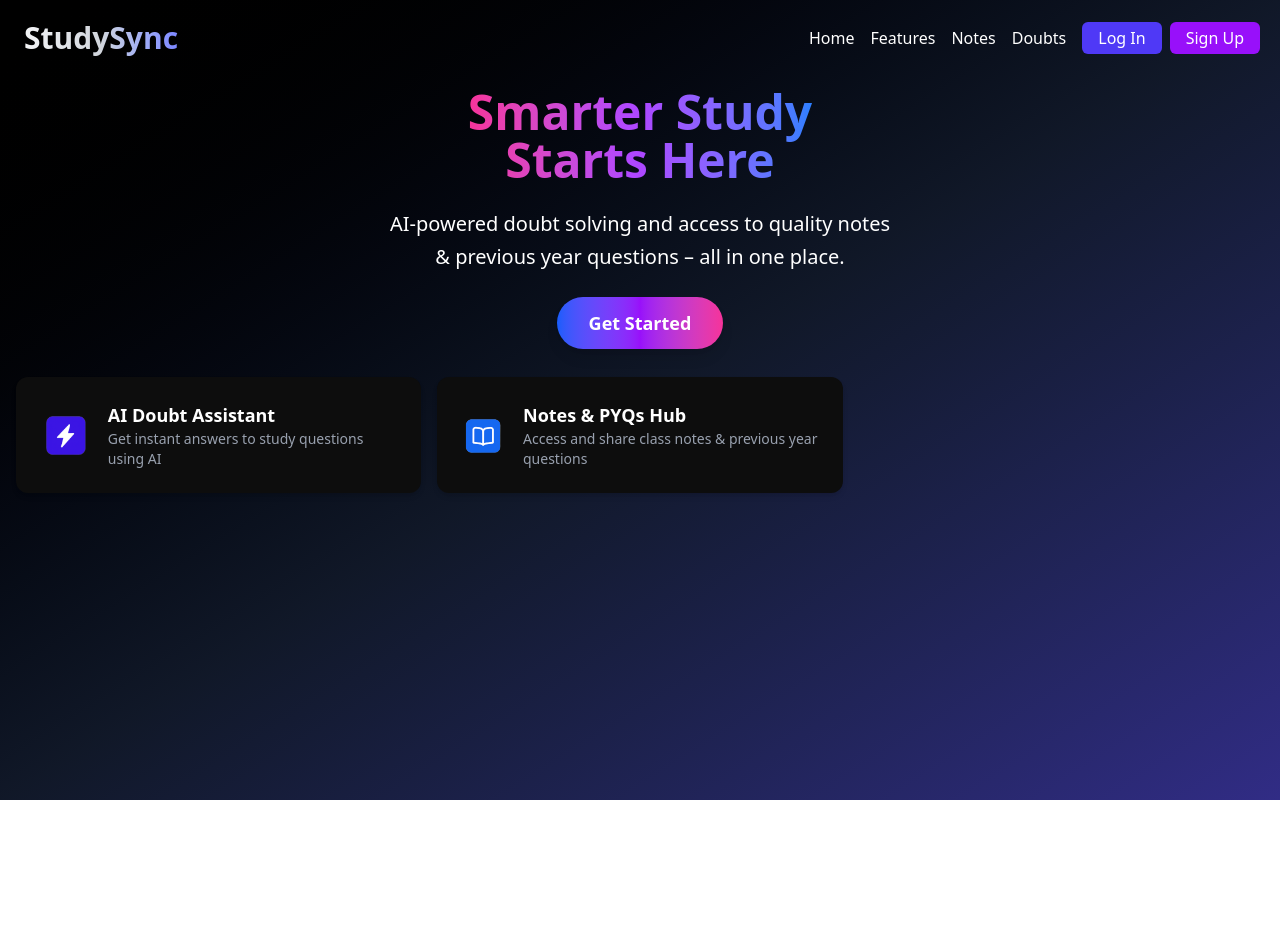
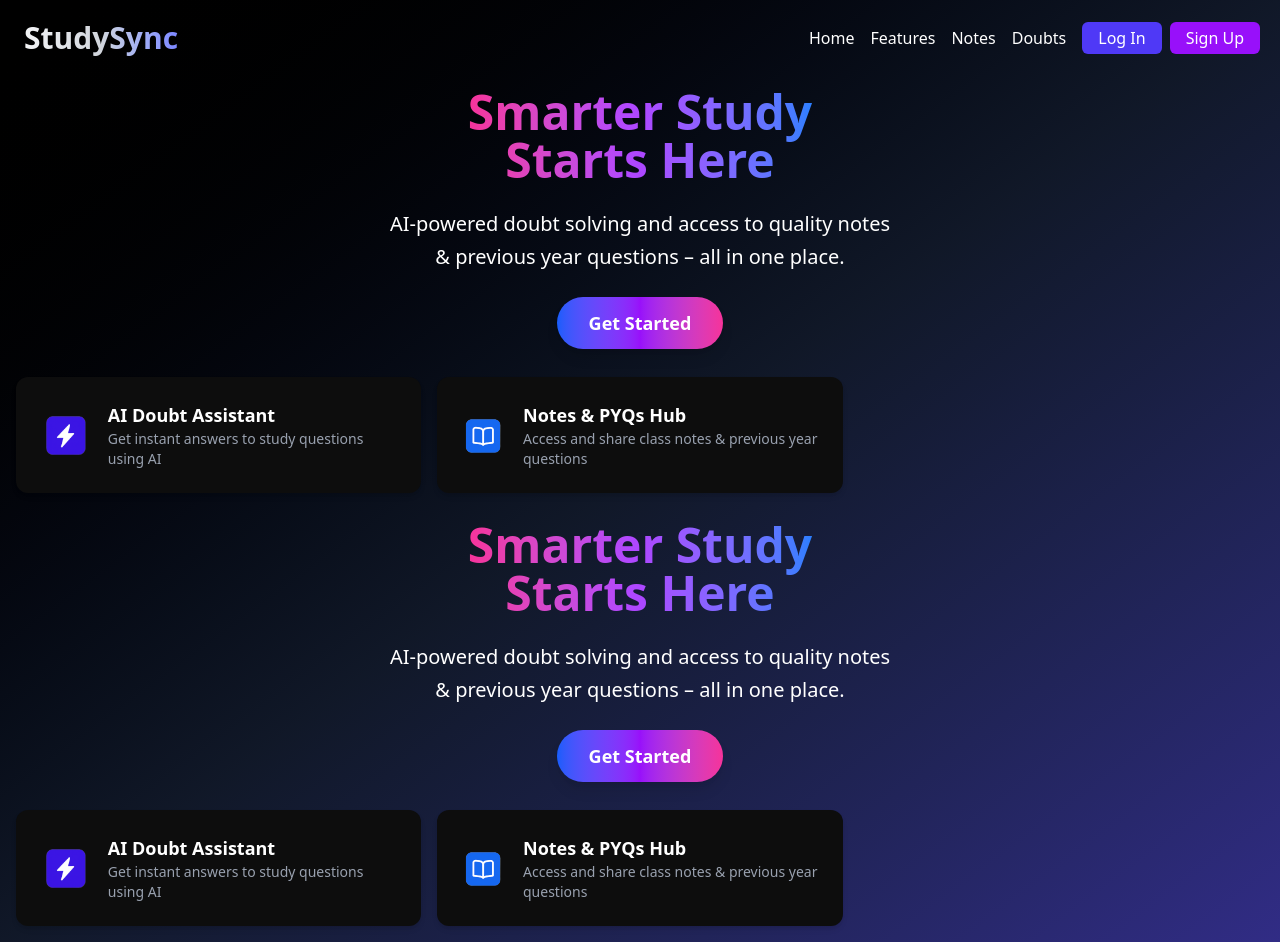
Before and after one commit to amrita150/StudySyncc, a React (Vite) app in the folder studySync/: page / in a window 1280 px wide. Before the commit the page ends 800 px from the top, so only its background shows below. Built offline with nearby package versions, Linux system fonts and the light colour scheme.

Commit message:
fixed UI

```diff
--- a/studySync/src/App.jsx
+++ b/studySync/src/App.jsx
@@ -16,6 +16,7 @@ const App = () => {
           <Route path="/notes" element={<NotesHub />} />
           <Route path="/ai-doubt" element={<AIDoubtAssistant />} />
         </Routes>
+        <Home></Home>
       </div>
 
   );
--- a/studySync/vite.config.js
+++ b/studySync/vite.config.js
@@ -3,7 +3,6 @@ import react from '@vitejs/plugin-react'
 import tailwindcss from '@tailwindcss/vite'
 
 export default defineConfig({
-  base: "/", // ✅ Add this line
+  base: "/StudySyncc/", // 🔥 this is critical!
   plugins: [react(), tailwindcss()],
-})
-//thi is omment
+});
```
Also changed, not shown: studySync/package.json (+5 -2 lines), 1 other file (tests, documents, lock files or other folders).
